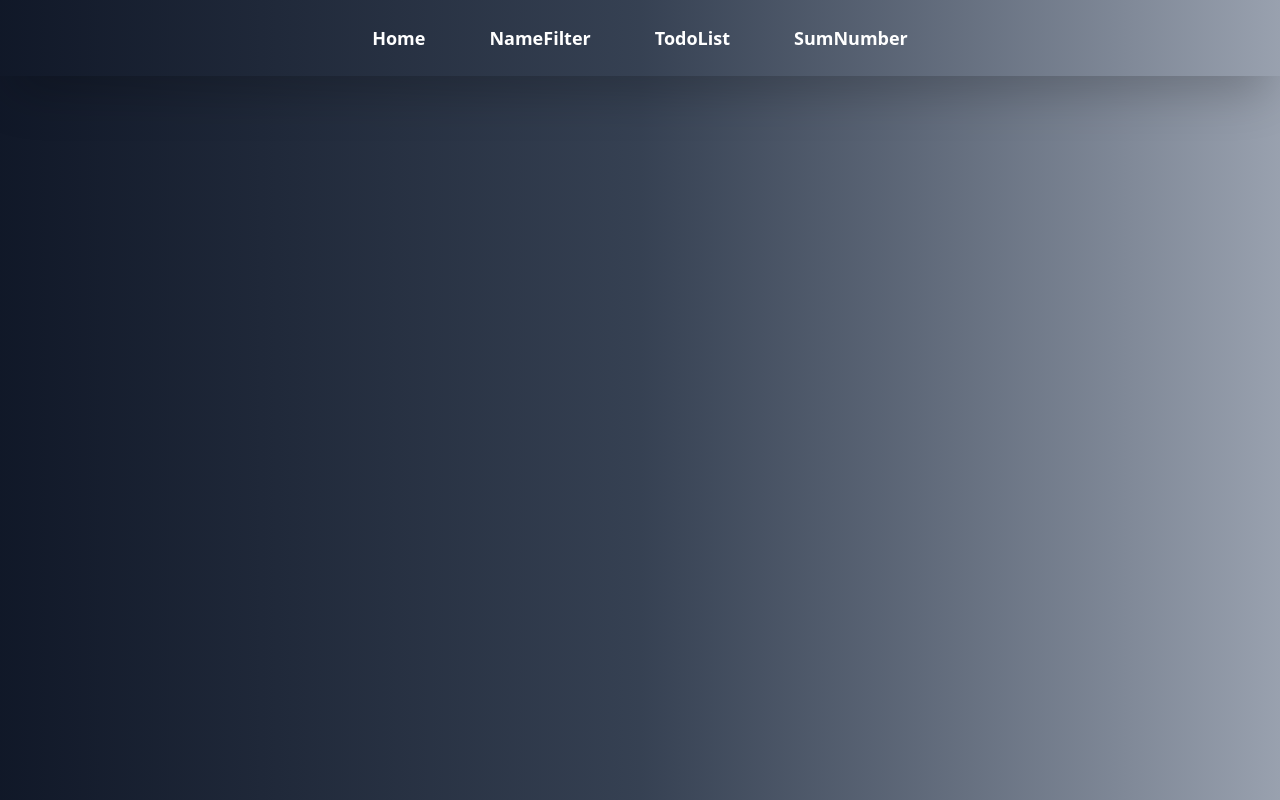
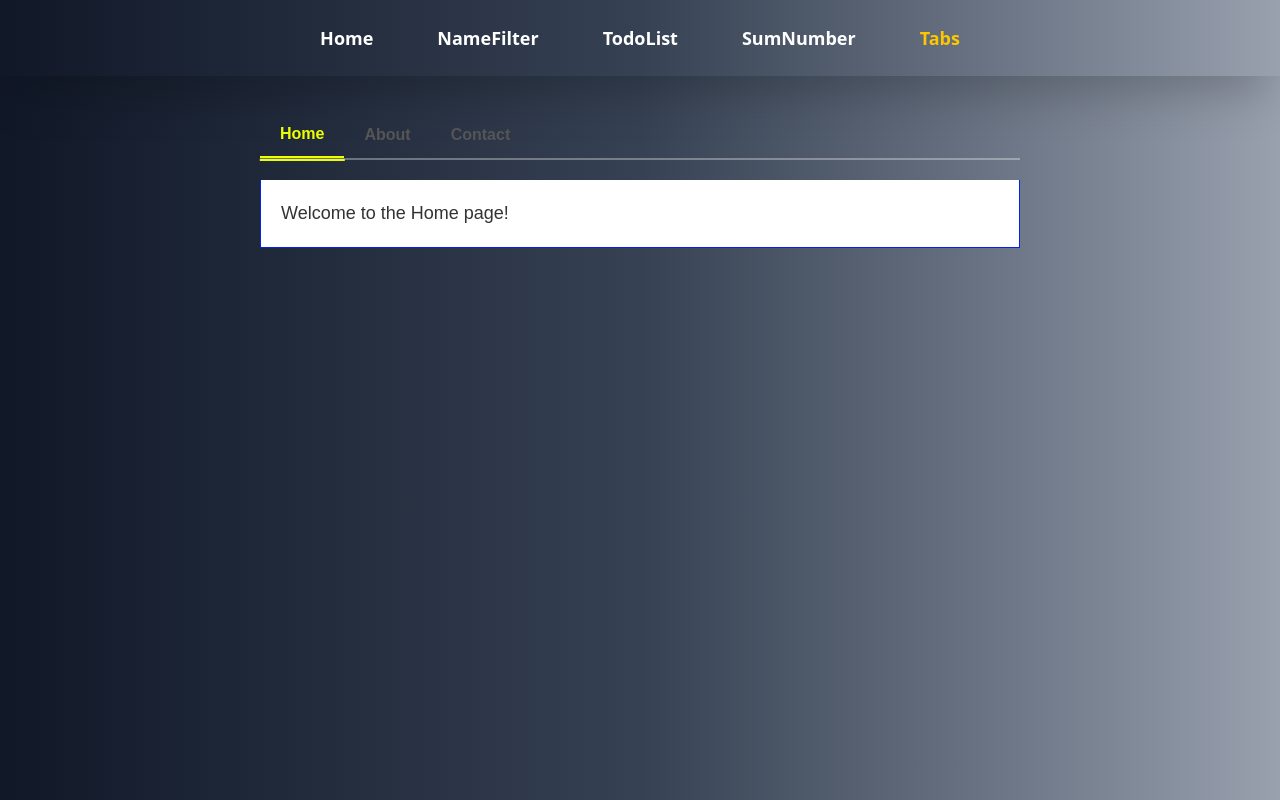
Before and after one commit to hamedmkm/Interview-Prep-Samples, a React (Vite) app: page /Tabs in a window 1280 px wide. Built offline with nearby package versions, Linux system fonts and the light colour scheme.

Commit message:
4 exmam added change Tabs

```diff
--- a/src/App/App.jsx
+++ b/src/App/App.jsx
@@ -4,6 +4,7 @@ import Home from "../Pages/Home/Home";
 import SumNumberComponent from "../Pages/SumNumberExam/SumNubmerExam";
 import TodoList from "../Pages/TodoList/TodoList";
 import NameFilter from "../Pages/FliterArray/FilterArray";
+import Tabs from "../Pages/Tabs/Tabs";
 
 const App = () => {
   return (
@@ -16,6 +17,7 @@ const App = () => {
           <Route path="/SumNumberComponent" element={<SumNumberComponent />} />
           <Route path="/TodoList" element={<TodoList />} />
           <Route path="/NameFilter" element={<NameFilter />} />
+          <Route path="/Tabs" element={<Tabs />} />
         </Routes>
       </div>
     </Router>
--- a/src/Pages/NavBar/NavBar.jsx
+++ b/src/Pages/NavBar/NavBar.jsx
@@ -66,6 +66,20 @@ const Navbar = () => {
             }
           >
             SumNumber
+          </NavLink>
+        </li>
+        <li>
+          <NavLink
+            to="/Tabs"
+            className={({ isActive }) =>
+              `text-white font-semibold text-lg px-4 py-2 rounded-lg transition duration-300 ease-in-out transform ${
+                isActive
+                  ? "text-yellow-400 scale-105"
+                  : "hover:text-yellow-400 hover:scale-105"
+              }`
+            }
+          >
+            Tabs
           </NavLink>
         </li>
       </ul>
@@ -137,6 +151,20 @@ const Navbar = () => {
             NameFilter
           </NavLink>
         </li>
+        <li>
+          <NavLink
+            to="/Tabs"
+            className={({ isActive }) =>
+              `text-white font-semibold text-lg px-4 py-2 rounded-lg transition duration-300 ease-in-out transform ${
+                isActive
+                  ? "text-yellow-400 scale-105"
+                  : "hover:text-yellow-400 hover:scale-105"
+              }`
+            }
+          >
+            Tabs
+          </NavLink>
+        </li>
           </ul>
         )}
       </div>
--- /dev/null
+++ b/src/Pages/Tabs/Tabs.jsx
@@ -0,0 +1,52 @@
+import React, { useState } from 'react';
+
+const Tabs = () => {
+  const [activeTab, setActiveTab] = useState('home'); // مدیریت تب فعال
+
+  // محتوای هر تب
+  const renderContent = () => {
+    switch (activeTab) {
+      case 'home':
+        return <p>Welcome to the Home page!</p>;
+      case 'about':
+        return <p>This is the About page!</p>;
+      case 'contact':
+        return <p>Here is the Contact page!</p>;
+      default:
+        return null;
+    }
+  };
+
+  return (
+    <div className="tabs-container">
+      {/* تب‌ها */}
+      <div className="tabs">
+        <button
+          className={`tab ${activeTab === 'home' ? 'active' : ''}`}
+          onClick={() => setActiveTab('home')}
+        >
+          Home
+        </button>
+        <button
+          className={`tab ${activeTab === 'about' ? 'active' : ''}`}
+          onClick={() => setActiveTab('about')}
+        >
+          About
+        </button>
+        <button
+          className={`tab ${activeTab === 'contact' ? 'active' : ''}`}
+          onClick={() => setActiveTab('contact')}
+        >
+          Contact
+        </button>
+      </div>
+
+      {/* نمایش محتوای تب فعال */}
+      <div className="tab-content">
+        {renderContent()}
+      </div>
+    </div>
+  );
+};
+
+export default Tabs;
--- a/src/index.css
+++ b/src/index.css
@@ -41,3 +41,58 @@
 .animate-slide-in {
     animation: slide-in 0.5s ease-in-out forwards;
 }
+.tabs-container {
+    width: 100%;
+    max-width: 800px;
+    margin: 0 auto;
+    padding: 20px;
+    font-family: 'Arial', sans-serif;
+  }
+
+  .tabs {
+    display: flex;
+    border-bottom: 2px solid #ffffff54;
+    margin-bottom: 20px;
+  }
+
+  .tab {
+    padding: 10px 20px;
+    cursor: pointer;
+    background-color: transparent;
+    border: none;
+    outline: none;
+    transition: color 0.3s, border-color 0.3s;
+    font-size: 16px;
+    font-weight: 600;
+    color: #555;
+    position: relative;
+  }
+
+  .tab:hover {
+    color: #edfe02;
+  }
+
+  .tab.active {
+    color: #edfe02;
+    border-bottom: 2px solid #edfe02;
+  }
+
+  .tab.active::before {
+    content: '';
+    position: absolute;
+    bottom: -5px;
+    left: 50%;
+    transform: translateX(-50%);
+    width: 100%;
+    height: 2px;
+    background-color: #edfe02;
+  }
+
+  .tab-content {
+    font-size: 18px;
+    color: #333;
+    padding: 20px;
+    background-color: #ffffff;
+    border: 1px solid #0222f3;
+    border-top: none;
+  }
```
